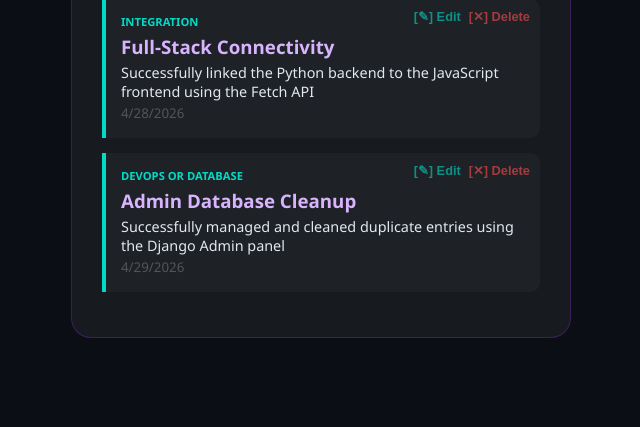
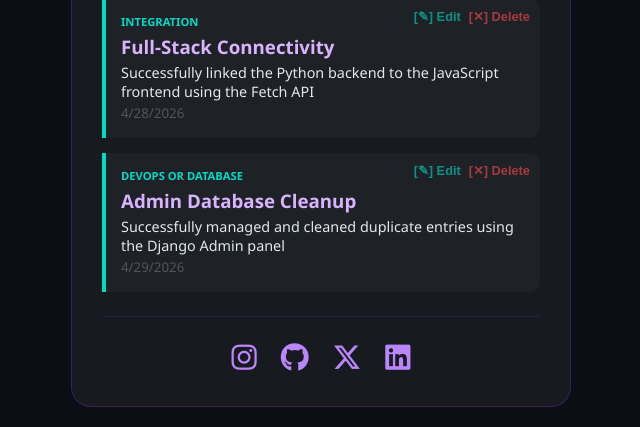
Before and after one commit to anita564-lucy/Hub_Growth_Tracker, a Django app: page / in a window 1280 px wide. Shown: the part 1541-1968 px from the top of the page, without its empty margins (319-959 px from the left). Before the commit the page ends 1879 px from the top, so only its background shows below. Run offline with Django 5.2, Linux system fonts and the light colour scheme; a user stored in the database is signed in; data comes from the database, SQL or seed files in the repository.

Commit message:
Add social media links

```diff
--- a/tracker/templates/tracker/index.html
+++ b/tracker/templates/tracker/index.html
@@ -4,6 +4,7 @@
     <meta charset="UTF-8">
     <title>Hub Growth Tracker</title>
     <script src="https://cdn.jsdelivr.net/npm/chart.js"></script>
+    <link rel="stylesheet" href="https://cdnjs.cloudflare.com/ajax/libs/font-awesome/6.5.0/css/all.min.css">
     <style>
         * { box-sizing: border-box; margin: 0; padding: 0; }
         body {
@@ -40,15 +41,12 @@
             transition: background 0.2s;
         }
         button.main-btn:hover { background: #7a1bd2; }
-        .filters {
-            display: flex; gap: 10px; margin: 15px 0;
-        }
+        .filters { display: flex; gap: 10px; margin: 15px 0; }
         .filters select { margin-bottom: 0; }
         .milestone-card {
             background: rgba(255, 255, 255, 0.03);
             border-left: 4px solid #03dac6;
-            margin: 15px 0;
-            padding: 15px;
+            margin: 15px 0; padding: 15px;
             border-radius: 0 10px 10px 0;
             position: relative;
         }
@@ -73,15 +71,31 @@
             background: rgba(255,255,255,0.03);
             border: 1px solid rgba(138,43,226,0.2);
             border-radius: 12px;
-            padding: 16px;
-            margin: 15px 0;
+            padding: 16px; margin: 15px 0;
         }
         .chart-box h3 {
-            font-size: 0.85rem;
-            color: #888;
-            margin-bottom: 12px;
-            text-align: center;
+            font-size: 0.85rem; color: #888;
+            margin-bottom: 12px; text-align: center;
         }
+        .social-links {
+            display: flex;
+            justify-content: center;
+            gap: 24px;
+            margin-top: 24px;
+            padding-top: 20px;
+            border-top: 1px solid rgba(138,43,226,0.2);
+        }
+        .social-links a {
+            color: #bb86fc;
+            font-size: 1.8rem;
+            text-decoration: none;
+            transition: transform 0.2s, color 0.2s;
+        }
+        .social-links a:hover { transform: scale(1.2); }
+        .social-links a.instagram:hover { color: #e1306c; }
+        .social-links a.github:hover    { color: #ffffff; }
+        .social-links a.twitter:hover   { color: #1da1f2; }
+        .social-links a.linkedin:hover  { color: #0077b5; }
         .modal-overlay {
             display: none;
             position: fixed; inset: 0;
@@ -94,10 +108,8 @@
         .modal {
             background: #12151c;
             border: 1px solid rgba(138, 43, 226, 0.5);
-            border-radius: 16px;
-            padding: 30px;
-            width: 90%;
-            max-width: 460px;
+            border-radius: 16px; padding: 30px;
+            width: 90%; max-width: 460px;
             animation: popIn 0.2s ease;
         }
         @keyframes popIn {
@@ -122,8 +134,7 @@
             padding: 10px 22px; border-radius: 30px;
             font-weight: bold; font-size: 0.85rem;
             opacity: 0; pointer-events: none;
-            transition: opacity 0.3s;
-            z-index: 200;
+            transition: opacity 0.3s; z-index: 200;
         }
         #toast.show { opacity: 1; }
     </style>
@@ -175,6 +186,22 @@
         <div id="milestone-list">
             <p style="text-align:center; margin-top:20px; color:#555;">Scanning the database...</p>
         </div>
+
+        <!-- Social Media Links -->
+        <div class="social-links">
+            <a href="https://instagram.com/being_anita1" target="_blank" class="instagram" title="Instagram">
+                <i class="fab fa-instagram"></i>
+            </a>
+            <a href="https://github.com/anita564-lucy" target="_blank" class="github" title="GitHub">
+                <i class="fab fa-github"></i>
+            </a>
+            <a href="https://twitter.com/LucyAnita194615" target="_blank" class="twitter" title="Twitter/X">
+                <i class="fab fa-x-twitter"></i>
+            </a>
+            <a href="https://www.linkedin.com/in/lucy-odhiambo-65a123277" target="_blank" class="linkedin" title="LinkedIn">
+                <i class="fab fa-linkedin"></i>
+            </a>
+        </div>
     </div>
 
     <div class="modal-overlay" id="editModal">
@@ -206,7 +233,6 @@
             t.classList.add('show');
             setTimeout(() => t.classList.remove('show'), 2500);
         }
-
         function renderChart(data) {
             const counts = {};
             data.forEach(m => {
@@ -215,9 +241,7 @@
             });
             const labels = Object.keys(counts);
             const values = Object.values(counts);
-
             if (chartInstance) chartInstance.destroy();
-
             const ctx = document.getElementById('progressChart').getContext('2d');
             chartInstance = new Chart(ctx, {
                 type: 'bar',
@@ -234,9 +258,7 @@
                 },
                 options: {
                     responsive: true,
-                    plugins: {
-                        legend: { display: false }
-                    },
+                    plugins: { legend: { display: false } },
                     scales: {
                         x: { ticks: { color: '#bb86fc' }, grid: { color: 'rgba(255,255,255,0.05)' } },
                         y: { ticks: { color: '#bb86fc', stepSize: 1 }, grid: { color: 'rgba(255,255,255,0.05)' } }
@@ -244,33 +266,23 @@
                 }
             });
         }
-
         async function loadMilestones() {
             const month    = document.getElementById('month-filter').value;
             const category = document.getElementById('category-filter').value;
-
             const res = await fetch('/api/milestones/');
             allMilestones = await res.json();
-
-            // Populate category dropdown
             const categories = [...new Set(allMilestones.map(m => m.category).filter(Boolean))];
             const catSelect = document.getElementById('category-filter');
             const currentCat = catSelect.value;
             catSelect.innerHTML = '<option value="">🏷️ All Categories</option>';
             categories.forEach(c => {
                 const opt = document.createElement('option');
-                opt.value = c;
-                opt.textContent = c;
+                opt.value = c; opt.textContent = c;
                 if (c === currentCat) opt.selected = true;
                 catSelect.appendChild(opt);
             });
-
             let data = allMilestones;
-
-            // Render chart with ALL milestones
             renderChart(allMilestones);
-
-            // Filter by month
             if (month) {
                 data = data.filter(m => {
                     const d = new Date(m.date_created);
@@ -278,12 +290,9 @@
                     return mm === month;
                 });
             }
-
-            // Filter by category
             if (category) {
                 data = data.filter(m => m.category === category);
             }
-
             const list = document.getElementById('milestone-list');
             if (data.length === 0) {
                 list.innerHTML = '<p style="text-align:center;margin-top:20px;color:#555;">No milestones found!</p>';
@@ -302,7 +311,6 @@
                 </div>
             `).join('');
         }
-
         function escQ(str) {
             return (str || '').replace(/'/g, "\\'").replace(/\n/g, ' ');
         }
```
